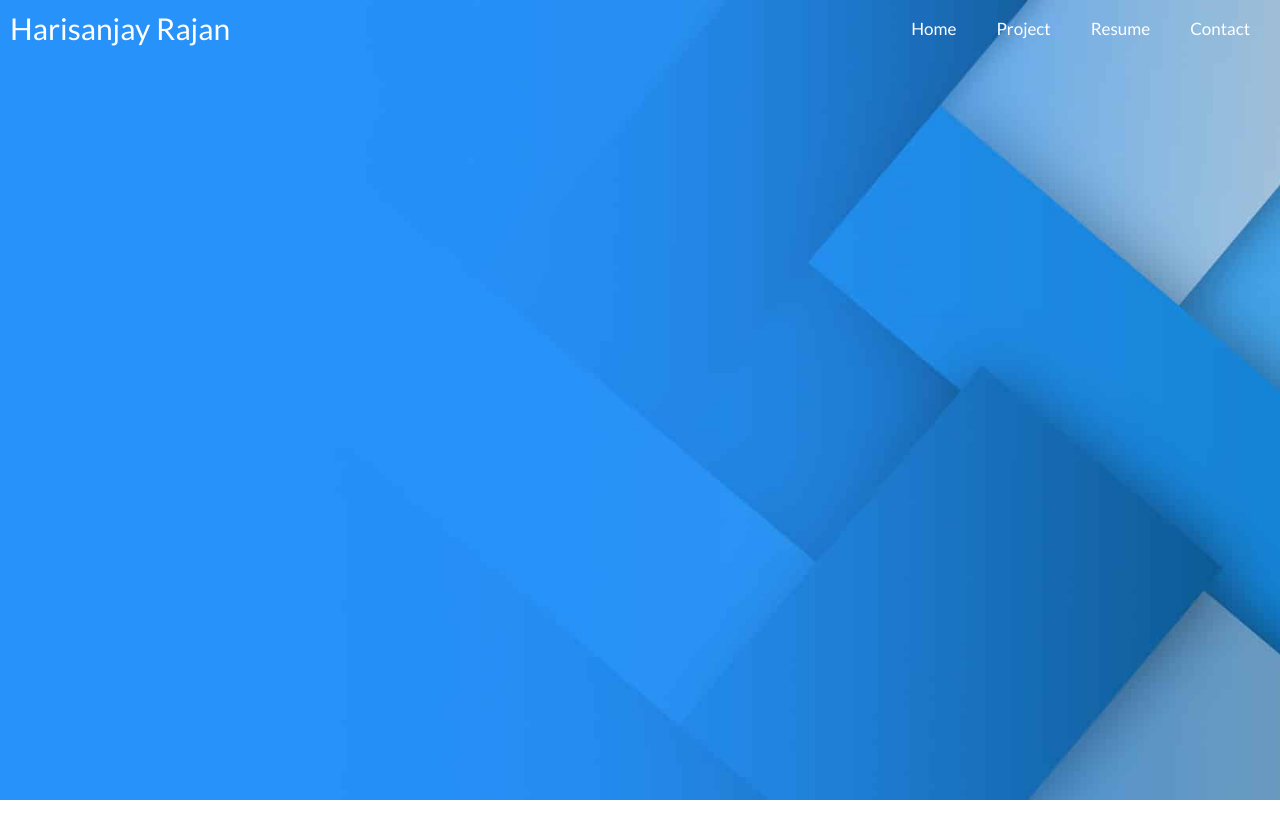
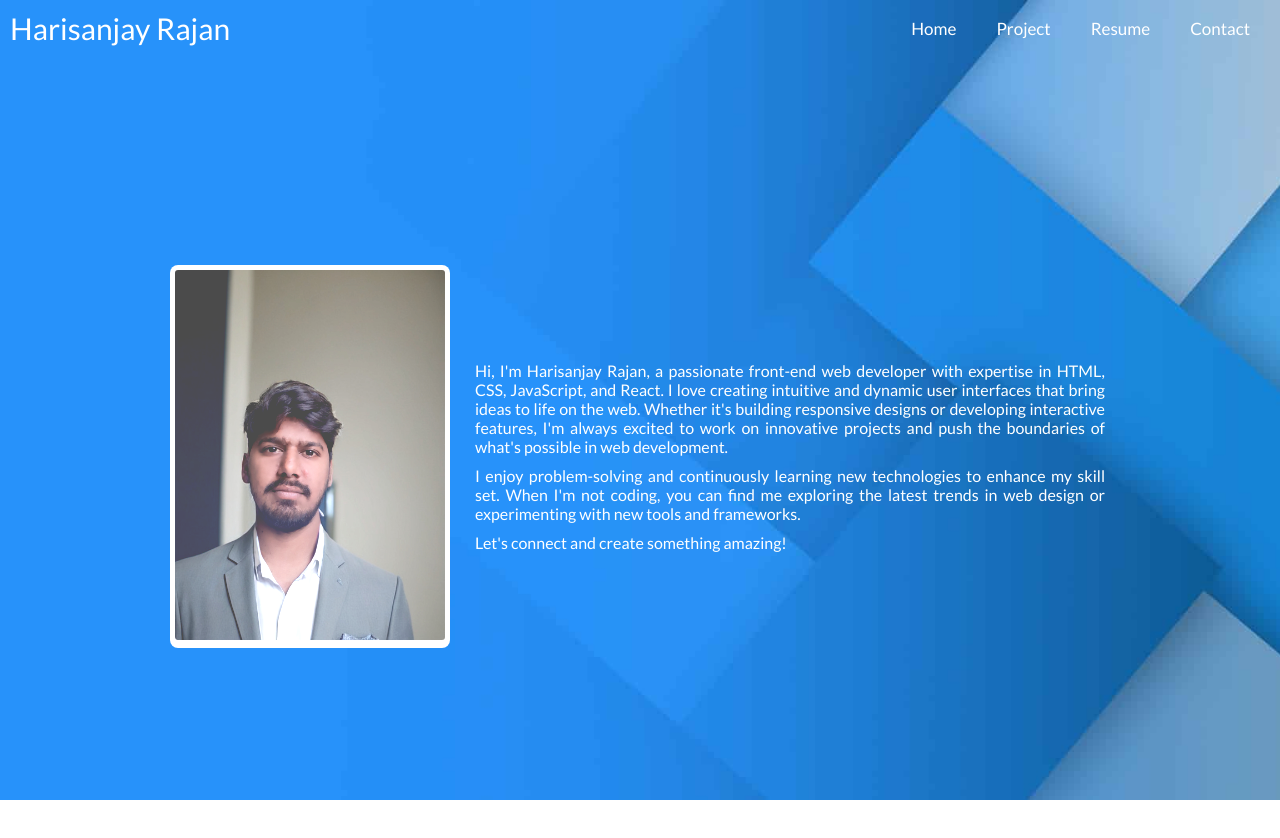
Before and after one commit to Harisanjay403/ReactPractice, a React (Vite) app in the folder portfolio/: page / in a window 1280 px wide. Shown: the top 838 px of the page. Before the commit the page ends 800 px from the top, so only its background shows below. Built offline with nearby package versions, Linux system fonts and the light colour scheme.

Commit message:
home page finished

```diff
--- a/portfolio/src/App.jsx
+++ b/portfolio/src/App.jsx
@@ -1,6 +1,7 @@
 import './App.css'
 import { BrowserRouter,Routes, Route } from 'react-router-dom'
 import {Header} from './Header.jsx'
+import { Home } from './Home.jsx'
 
 function App() {
 
@@ -9,6 +10,11 @@ function App() {
     <>
     <BrowserRouter>
       <Header />
+      < Routes>
+        <Route path={'/'} element={< Home />}>
+
+        </Route>
+      </Routes>
     </BrowserRouter>
 
 
--- /dev/null
+++ b/portfolio/src/Home.css
@@ -0,0 +1,34 @@
+@import url('https://fonts.googleapis.com/css2?family=Poppins:ital,wght@0,100;0,200;0,300;0,400;0,500;0,600;0,700;0,800;0,900;1,100;1,200;1,300;1,400;1,500;1,600;1,700;1,800;1,900&display=swap');
+
+.home-container{
+    display:flex;
+    justify-content: center;
+    align-items:center;
+    height:100vh;
+    width:100vw;
+    gap:20px;
+}
+
+.about-me{
+    width:50vw;
+}
+
+.about-me p{
+    color:#fff;
+    padding:5px;
+    text-align:justify;
+}
+
+.img-container{
+    background-color: #fff;
+    border-radius: 8px;
+}
+
+.img-container img{
+    height:380px;
+    width:280px;
+    filter: contrast(1.5);
+    opacity: 0.7;
+    border-radius: 8px;
+    padding:5px;
+}
--- /dev/null
+++ b/portfolio/src/Home.jsx
@@ -0,0 +1,21 @@
+import './Home.css'
+export const Home = () =>{
+
+    return(
+        <>
+        <div className='home-container'>
+            <div className="img-container">
+                <img src="./src/assets/hari-img.jpeg" alt="Image" />
+            </div>
+            <div className="about-me">
+                <p>Hi, I'm Harisanjay Rajan, a passionate front-end web developer with expertise in HTML, CSS, JavaScript, and React. I love creating intuitive and dynamic user interfaces that bring ideas to life on the web. Whether it's building responsive designs or developing interactive features, I'm always excited to work on innovative projects and push the boundaries of what's possible in web development.</p>
+
+                <p>I enjoy problem-solving and continuously learning new technologies to enhance my skill set. When I'm not coding, you can find me exploring the latest trends in web design or experimenting with new tools and frameworks.</p>
+
+                <p>Let's connect and create something amazing!</p>
+            </div>
+
+        </div>
+        </>
+    )
+}
```
Also changed, not shown: portfolio/src/assets/hari-img.jpeg (added).
